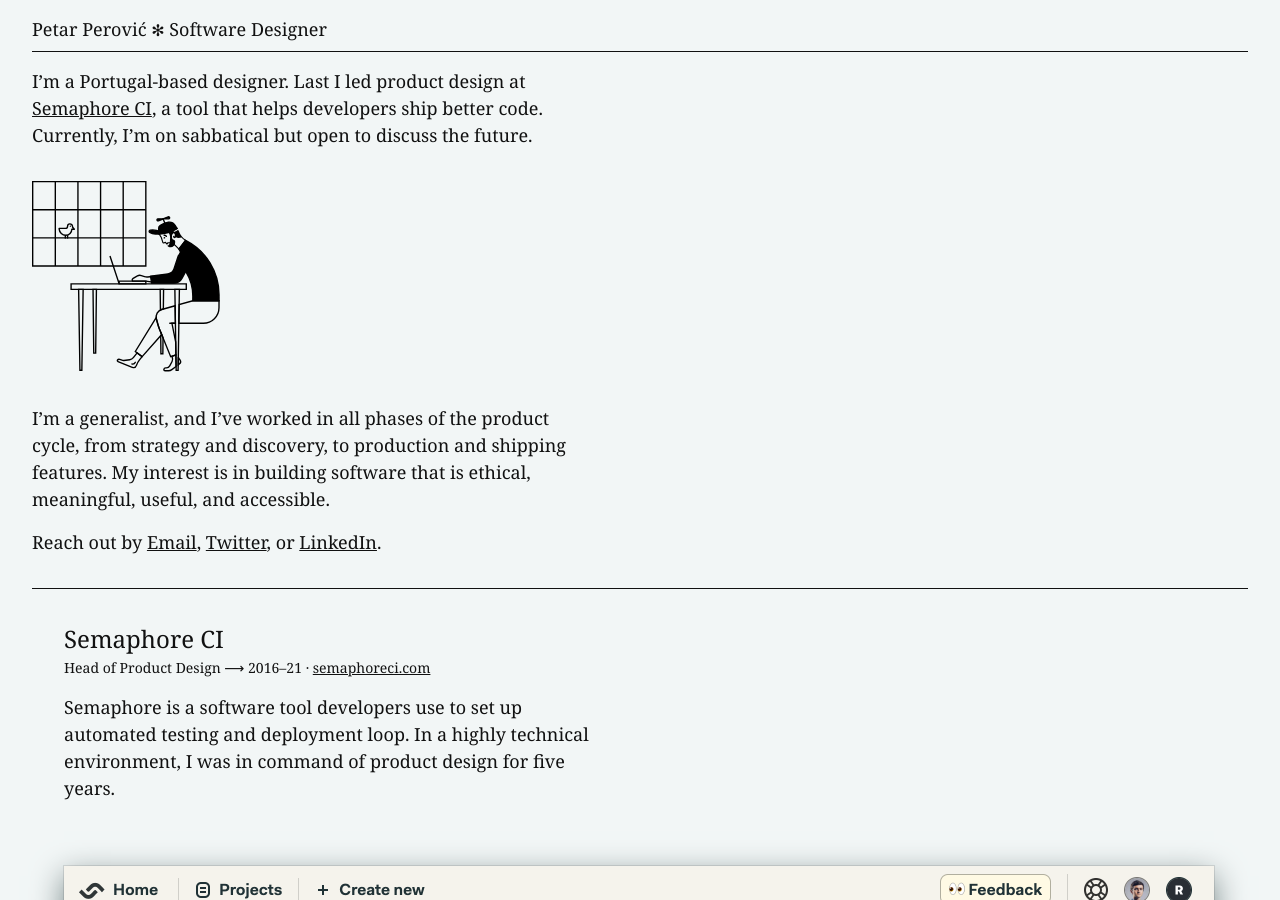
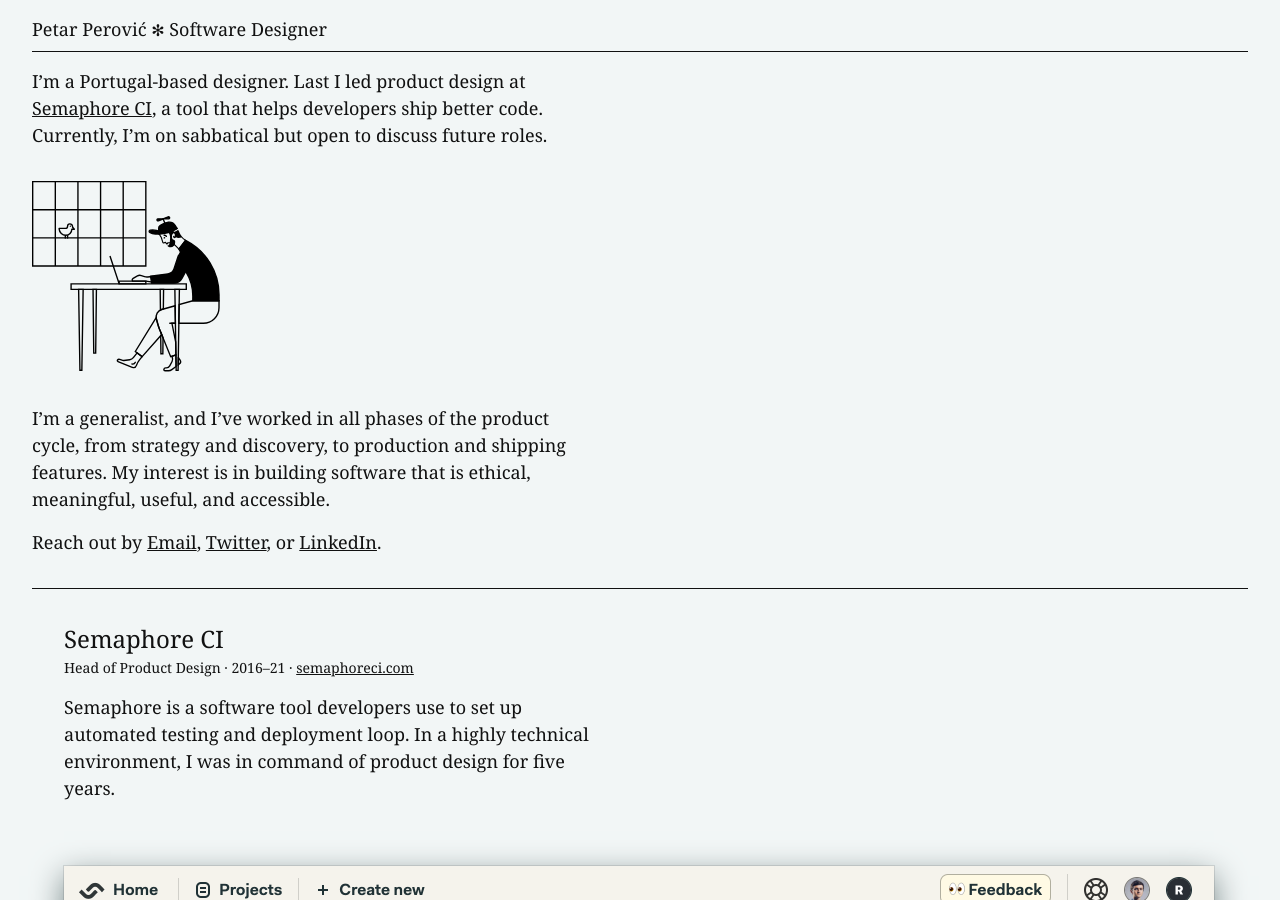
Before and after one commit to ropsii/ropsii.github.io, a Jekyll site: the page built from work.html, in a window 1280 px wide and 900 px high. Built offline with Jekyll 4.4.1, drawn with Linux system fonts in a browser that asks for light colours; some web fonts are replaced; comment, search, counter and statistics services are not loaded; some of the changed text lies outside the part shown.

Commit message:
wordsmithing

```diff
--- a/_layouts/home.html
+++ b/_layouts/home.html
@@ -13,7 +13,7 @@
 
         <div class="pv3">
 
-            <p class="measure-wide mb4">I’m a Portugal-based designer. Last I led product design at <a href="https://semaphoreci.com">Semaphore&nbsp;CI</a>, a tool that helps developers ship better code. Currently, I’m on sabbatical but open to discuss the future.</p>
+            <p class="measure-wide mb4">I’m a Portugal-based designer. Last I led product design at <a href="https://semaphoreci.com">Semaphore&nbsp;CI</a>, a tool that helps developers ship better code. Currently, I’m on sabbatical but open to discuss future roles.</p>
 
             <div class="flex-m mv3 pb4 bb">
                 <div class="flex-shrink-0 mr4-ns">
--- a/_layouts/work.html
+++ b/_layouts/work.html
@@ -61,7 +61,7 @@
     </div>
 
     <div class="bb pv3 mb4">
-        <p class="measure mb4">I’m a Portugal-based designer. Last I led product design at <a href="https://semaphoreci.com">Semaphore&nbsp;CI</a>, a tool that helps developers ship better code. Currently, I’m on sabbatical but open to discuss the future.</p>
+        <p class="measure mb4">I’m a Portugal-based designer. Last I led product design at <a href="https://semaphoreci.com">Semaphore&nbsp;CI</a>, a tool that helps developers ship better code. Currently, I’m on sabbatical but open to discuss future roles.</p>
 
         <div class="mb4">
             <img src="{% link /assets/me.svg %}" width="192" height="192" alt="petar perovic" class="db">
@@ -74,7 +74,7 @@
 
     <div class="pl4-l">
         <h2 class="f4 f3-m normal mb0">Semaphore CI</h2>
-        <p class="f7">Head of Product Design ⟶ 2016–21 · <a href="https://semaphoreci.com">semaphoreci.com</a></p>
+        <p class="f7">Head of Product Design · 2016–21 · <a href="https://semaphoreci.com">semaphoreci.com</a></p>
 
         <p class="measure">Semaphore is a software tool developers use to set up automated testing and deployment loop. In a highly technical environment, I was in command of product design for five years.</p>
 
@@ -163,7 +163,7 @@
 
     <div class="pl4-l bt">
         <h2 class="f4 f3-m normal mb0 pt4">Super</h2>
-        <p class="f7">Senior Product Designer ⟶ 2015–16 · <a href="https://hellosuper.com">hellosuper.com</a></p>
+        <p class="f7">Senior Product Designer · 2015–16 · <a href="https://hellosuper.com">hellosuper.com</a></p>
 
         <p class="measure">Super is trying to tackle the problems of homeownership with technology. It had a successful takeoff <a href="https://www.producthunt.com/posts/super-3">on Product Hunt</a> in late 2015. I joined soon after as a senior designer.</p>
 
@@ -205,7 +205,7 @@
 
     <div class="pl4-l pb4-m bt">
         <h2 class="f4 f3-m normal mb0 pt4">Active Collab</h2>
-        <p class="f7">Head of Product Design ⟶ 2013–15 · <a href="https://activecollab.com">activecollab.com</a></p>
+        <p class="f7">Head of Product Design · 2013–15 · <a href="https://activecollab.com">activecollab.com</a></p>
 
         <p class="measure">Active Collab is a beast project management tool that does everything from tasking and budgeting to time tracking and invoicing. I led a 2-year long major product redesign, striving to stay relevant in a wildly competitive market.</p>
 
```
